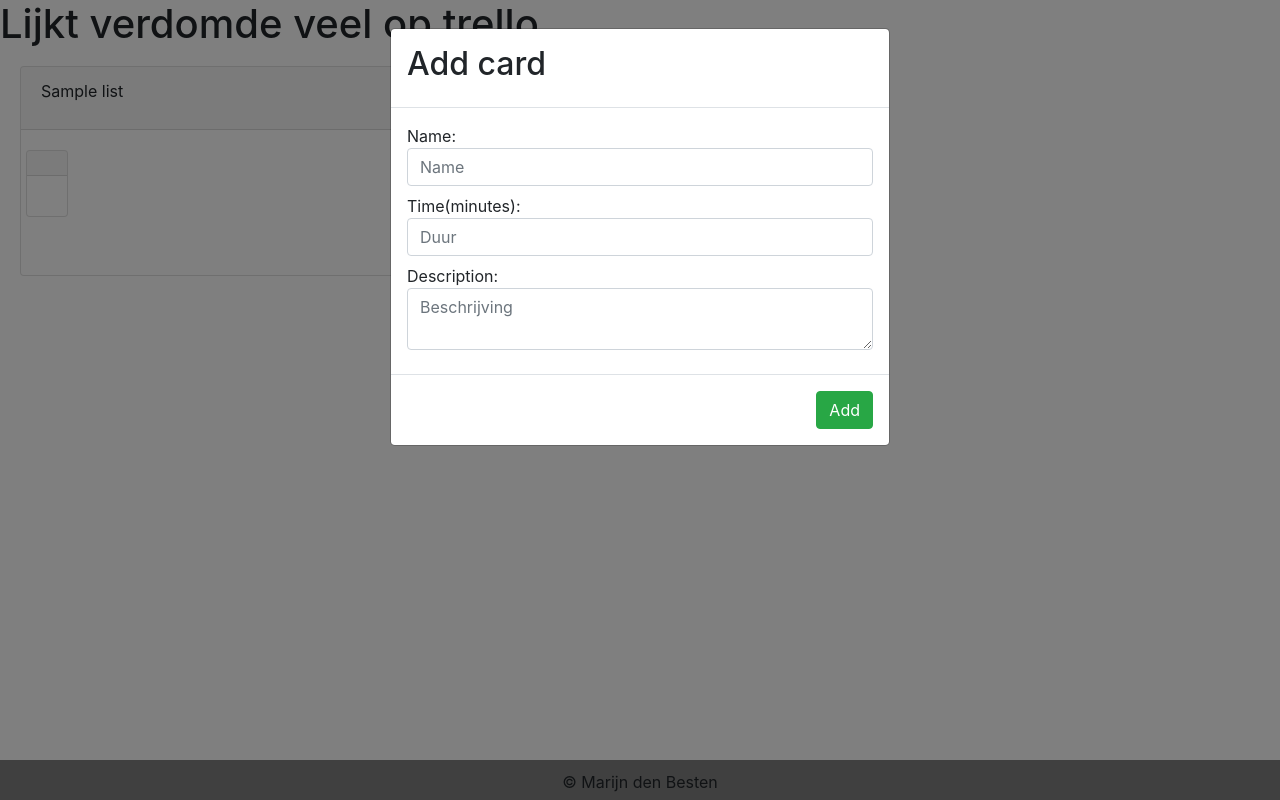
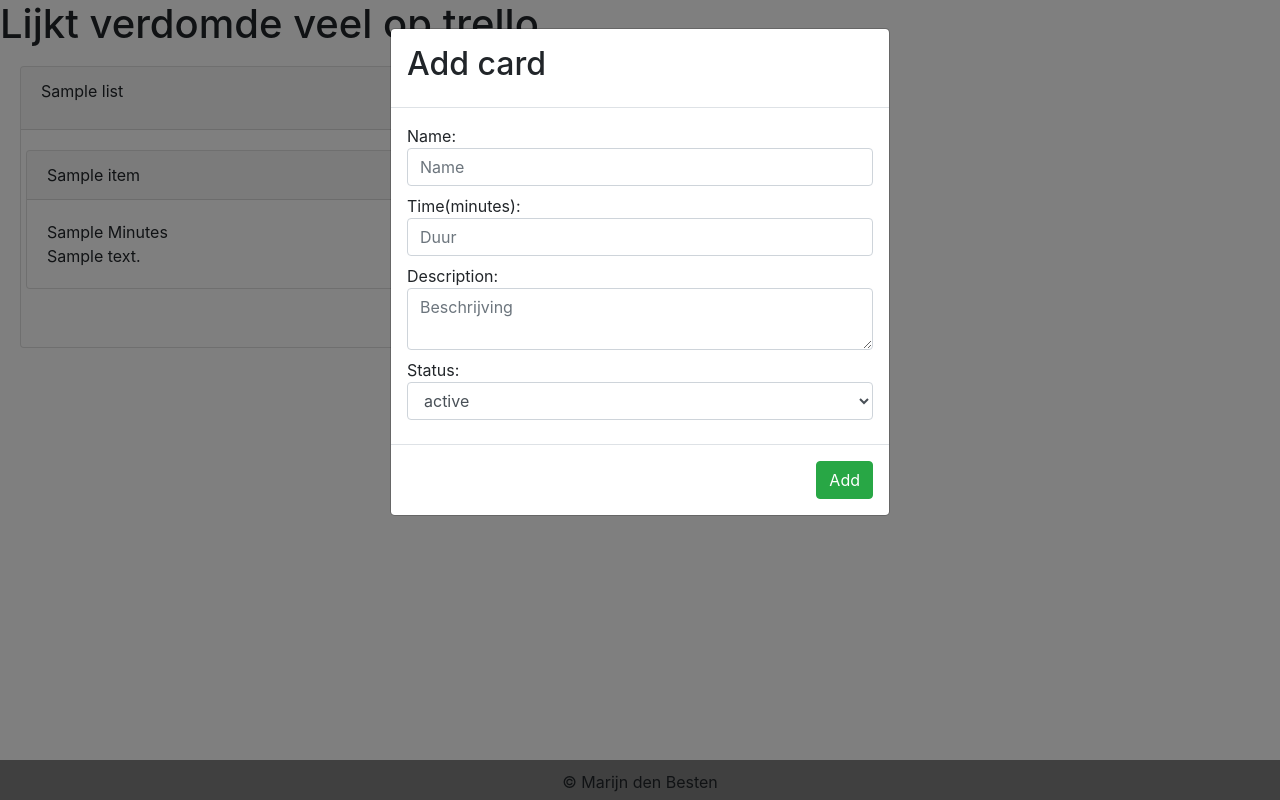
Before and after one commit to Marijn-den-Besten/Backend-Challenge, a PHP site: page / in a window 1280 px wide, after a click that opens the changed part. Run offline with PHP 8.4, Linux system fonts and the light colour scheme; tables that the repository leaves empty or names only in its code hold one stand-in row (values such as "Sample post"); data that the repository does not hold is empty.

Commit message:
Create card

```diff
--- a/index.php
+++ b/index.php
@@ -41,12 +41,16 @@ include("resources/inc/Database.php");
                         foreach(getItems($list['id']) as $item) {
                             echo
                             '<div class="row">',
-                                '<div class="card">',
+                                '<div class="card w-100" id="'.$item['id'].'">',
                                     '<div class="card-header">',
-                                        '<a>' . $item['name'] . '</a>',
+                                        '<a>' . $item['cardname'] . '</a>',
                                     '</div>',
                                     '<div class="card-body">',
-                                        '<a>' . $item['name'] . '</a>',
+                                        '<a>' . $item['minutes'] . ' Minutes</a>',
+                                        '<br>',
+                                        '<a>' . $item['description'] . '</a>',
+                                        '<br>',
+                                        '<a>' . getStatusById($item['status'])['statusname'] . '</a>',
                                     '</div>',
                                 '</div>',
                             '</div>';
@@ -54,7 +58,7 @@ include("resources/inc/Database.php");
                             echo
                             '<div class="row">',
                                 '<div class="col">',
-                                    '<button data-toggle="modal" data-target="#add-card-modal" class="btn btn-secondary float-right">&plus;</button>',
+                                    '<button data-id="'.$list['id'].'" data-toggle="modal" data-target="#add-card-modal" class="openaddCardmodalbtn btn btn-secondary float-right">&plus;</button>',
                                 '</div>',
                             '</div>',
                         '</div>',
@@ -101,7 +105,7 @@ include("resources/inc/Database.php");
                             New name:
                             <input type="text" class="form-control" id="editlistname" name="editlistname" placeholder="Name">
                         </label>
-                            <input type="hidden" id="listID" name="listID">
+                            <input type="hidden" id="listID" name="listID" value="">
                     </form>
                 </div>
                 <div class="modal-footer">
@@ -132,6 +136,20 @@ include("resources/inc/Database.php");
                             Description:
                             <textarea type="text" id="cardDescription" class="form-control" name="cardDescription" placeholder="Beschrijving"></textarea>
                         </label>
+
+                        <label style="width: 100%;">
+                            Status:
+                            <select id="statusselect" class="form-control">
+                                <?php
+                                    foreach (getStatuses() as $status) {
+                                        echo
+                                            '<option value="'.$status['id'].'">'.$status['statusname'].'</option>';
+                                    }
+                                ?>
+                            </select>
+                        </label>
+
+                        <input type="hidden" id="listid" name="listid" value="">
                     </form>
                 </div>
                 <div class="modal-footer">
--- a/resources/inc/Database.php
+++ b/resources/inc/Database.php
@@ -11,6 +11,10 @@ if (isset($_POST['action'])) {
             break;
         case 'deleteList':
             $result = deleteList($_POST['listid']);
+            echo json_encode($result);
+            break;
+        case 'addCard':
+            $result = addCard($_POST['cardname'], $_POST['minutes'], $_POST['cardDescription'], $_POST['listid'], $_POST['status']);
             echo json_encode($result);
             break;
     }
@@ -42,7 +46,7 @@ function getLists(){
 
 function getItems($id){
     $dbconnection = createDatabaseConnection();
-    $stmt = $dbconnection->prepare("SELECT * FROM items where id = " .$id);
+    $stmt = $dbconnection->prepare("SELECT * FROM items where listID = " .$id);
     $stmt->execute();
     $result = $stmt->fetchAll();
     $dbconnection = NULL;
@@ -85,3 +89,40 @@ function deleteList($id){
     $dbconnection = NULL;
     return $result;
 }
+
+function getStatuses(){
+    $dbconnection = createDatabaseConnection();
+    $stmt = $dbconnection->prepare("SELECT * FROM statuses");
+    $stmt->execute();
+    $result = $stmt->fetchAll();
+    $dbconnection = NULL;
+    return $result;
+}
+
+function getStatusById($id){
+    $dbconnection = createDatabaseConnection();
+    $stmt = $dbconnection->prepare("SELECT statusname FROM statuses where id = " .$id);
+    $stmt->execute();
+    $result = $stmt->fetch();
+    $dbconnection = NULL;
+    return $result;
+}
+
+function getCardById($id){
+    $dbconnection = createDatabaseConnection();
+    $stmt = $dbconnection->prepare("SELECT * FROM items where id = " .$id);
+    $stmt->execute();
+    $result = $stmt->fetch();
+    $dbconnection = NULL;
+    return $result;
+}
+
+function addCard($name, $minutes, $description, $listid, $status){
+    $dbconnection = createDatabaseConnection();
+    $stmt = $dbconnection->prepare("INSERT INTO `items`(`cardname`, `listID`, `minutes`, `description`, `status`) VALUES ('".$name."', '".$listid."', '".$minutes."', '".$description."', '".$status."')");
+    $stmt->execute();
+    $id = $dbconnection->lastInsertId();
+    $result = getCardById($id);
+    $dbconnection = NULL;
+    return $result;
+}
--- a/resources/scripts/script.js
+++ b/resources/scripts/script.js
@@ -62,7 +62,27 @@ $(document).on('click', '.deletelistbtn', function(){
     })
 });
 
+$(document).on('click', '#addCard', function(){
+    var senddata = { action: "addCard", cardname: $('#cardname').val(), minutes: $('#minutes').val(), cardDescription: $('#cardDescription').val(), listid: $('#listid').val(), status: $('#statusselect option:selected').val()}
+    $.ajax({
+        type: 'POST',
+        url: 'resources/inc/Database.php',
+        data: senddata,
+        dataType: "json",
+        error: function(data){
+            console.log(data)
+        },
+        success: function(data){
+            window.location.reload();
+        }
+    })
+});
+
 $('.openeditmodalbtn').click(function() {
     $('#listID').val($(this).data('id'));
     $('#editlistname').attr('placeholder',($(this).data('name')));
 });
+
+$('.openaddCardmodalbtn').click(function() {
+    $('#listid').val($(this).data('id'));
+});
```
